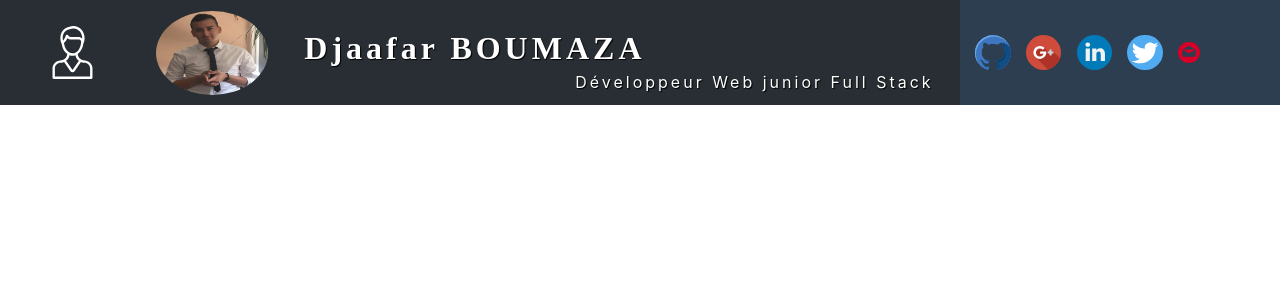
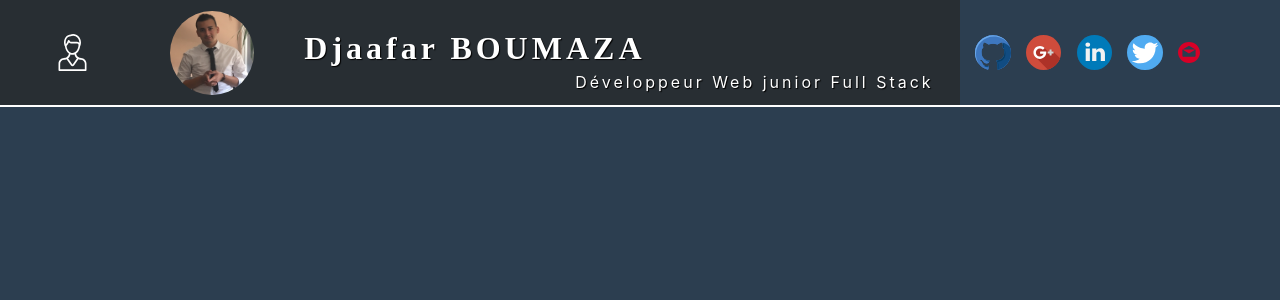
Before and after one commit to NullCodeXx/eportfolio, a PHP site: page / in a window 1280 px wide. Shown: the top 300 px of the page. Run offline with PHP 8.4, Linux system fonts and the light colour scheme; some web fonts are replaced.

Commit message:
add border and bg color

```diff
--- a/css/style.css
+++ b/css/style.css
@@ -1,3 +1,8 @@
+body {
+    background-color: #2c3e50;
+}
+
+
 /* FONT-FACE */
 
 @font-face {
@@ -18,7 +23,7 @@
 
 #logo-profile {
     width: 10%;
-    height: 50%;
+    height: 35%;
     display: flex;
 }
 
@@ -31,10 +36,11 @@
 }
 
 #photo-profile {
-    width: 80%;
+    width: 60%;
     height: 80%;
     border-radius: 100%;
     display: flex;
+    justify-content: flex-start;
 }
 
 .name {
@@ -94,6 +100,12 @@
     display: flex;
 }
 
+.border-line {
+    height: 2px;
+    width: 100%;
+    background-color: #fff;
+}
+
 
 /* FIN HEADER */
 
--- a/index.php
+++ b/index.php
@@ -15,8 +15,8 @@
     <title>Djaâfar BOUMAZA || ePortfolio </title>
 </head>
 
-<body>
-    <header class="row container-fluid minightBlue">
+<body class="container-fluid">
+    <header class="row minightBlue">
         <div class="col-md-9 col-xs-3 bloc-header">
           <img id="logo-profile" src="./content/logos/user.svg" alt="Photo utilisateur">
           <a href="index.php" title="Accueil" class="photo-lien"><img id="photo-profile" src="./content/photo/photo-reseaux.png" alt="Logo utilisateur"></a>
@@ -30,7 +30,11 @@
           <a href="https://twitter.com/djaafarcode?lang=fr" title="Visitez mon twitter"><img id="logos-reseaux4" src="./content/logos/twitter.svg" alt="Logo Twitter"></a>
           <a href="mailto:code-db_@outlook.fr" title="Me contacter"><img id="logos-reseaux5" src="./content/logos/mail.svg" alt="Logo E-Mail"></a>
         </div>
+        <div class="border-line"></div>
     </header>
+
+
+
 </body>
 
 </html>
```
